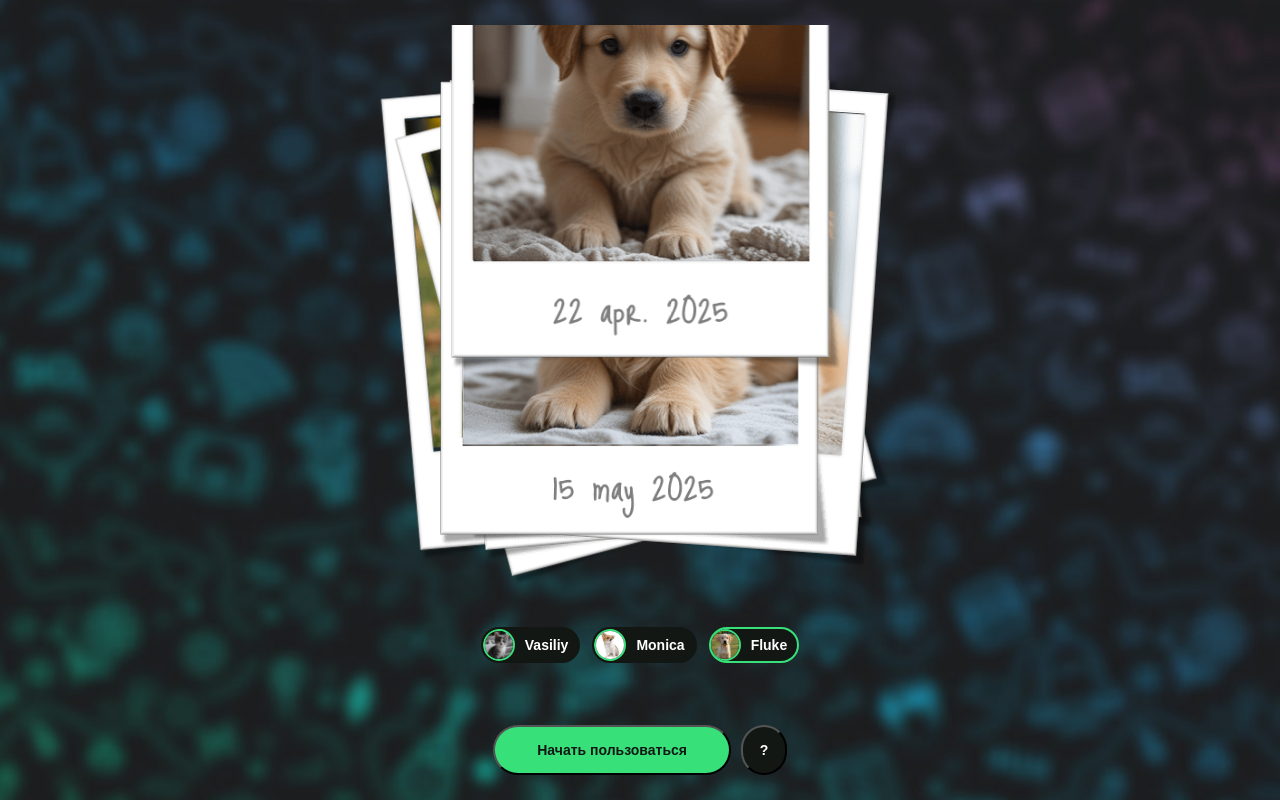
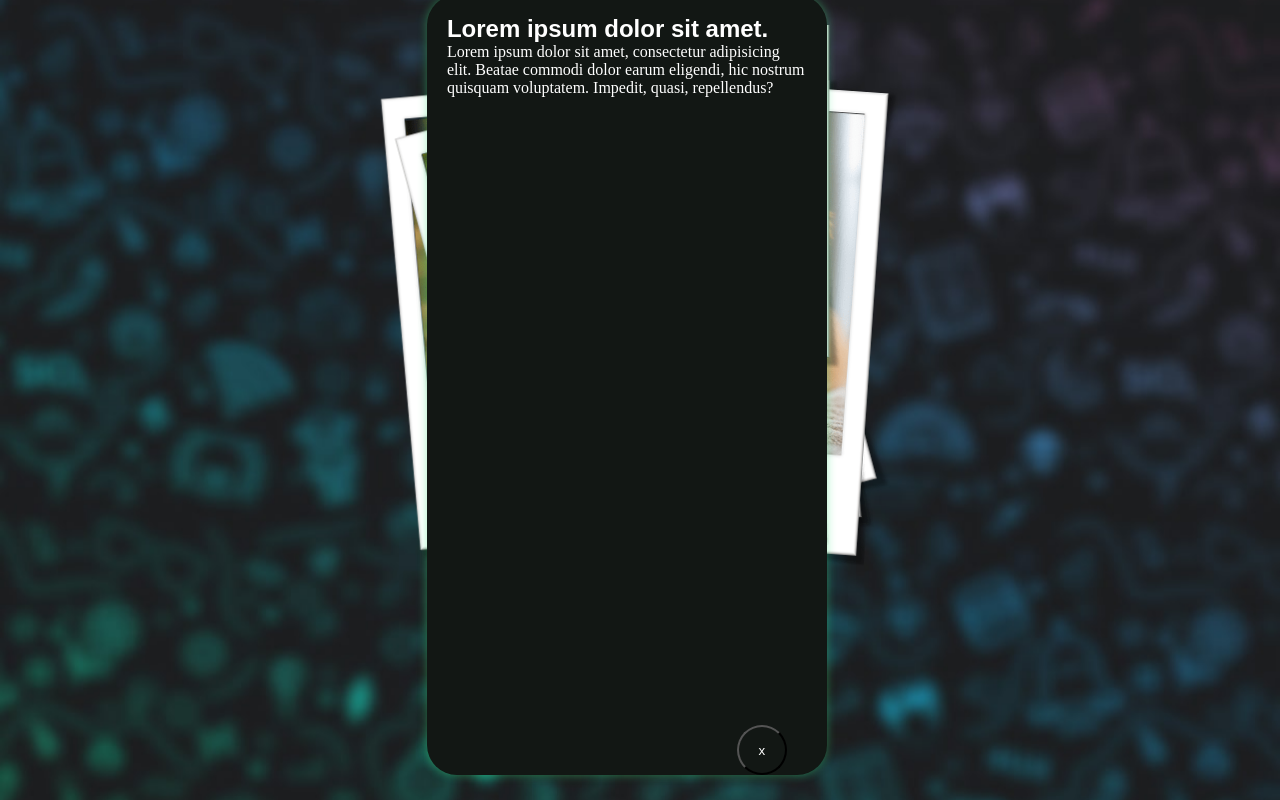
Before and after one commit to liakhim/my-vue2-project, a Vue app: page / in a window 1280 px wide. Built offline with nearby package versions, Linux system fonts and the light colour scheme; the HTML template or start-up script is replaced by a standard one.

Commit message:
add about block

```diff
--- a/src/components/Cover.vue
+++ b/src/components/Cover.vue
@@ -51,19 +51,20 @@
       <button style="width: 100%;">
         <span>Начать пользоваться</span>
       </button>
-      <button style="background: #121714; color: #ffffff; padding: 15px; width: 50px; height: 50px;margin-left: 10px;">
-        <span style="color: #fff;">?</span>
-      </button>
+      <div class="info-block-wrapper" style="position:relative;">
+        <InfoBlock/>
+      </div>
     </div>
   </div>
 </template>
 
 <script>
 import Cards from "@/components/Cards.vue";
+import InfoBlock from "@/components/InfoBlock.vue";
 
 export default {
   name: 'HelloWorld',
-  components: {Cards},
+  components: {Cards, InfoBlock},
   data() {
     return {
       offset: -650
--- /dev/null
+++ b/src/components/InfoBlock.vue
@@ -0,0 +1,53 @@
+<template>
+  <div class="info-block">
+    <div v-if="infoBlockStateOpen" class="info-block-open-state">
+      <div class="info-block-content">
+        <h2>Lorem ipsum dolor sit amet.</h2>
+        <p>Lorem ipsum dolor sit amet, consectetur adipisicing elit. Beatae commodi dolor earum eligendi, hic nostrum quisquam voluptatem. Impedit, quasi, repellendus?</p>
+      </div>
+    </div>
+    <button @click="infoBlockStateOpen = !infoBlockStateOpen" class="info-block-button" style="cursor: pointer;position: relative;background: #121714; color: #ffffff; border-radius: 50px; padding: 15px; width: 50px; height: 50px;margin-left: 10px;">
+      <span v-if="!infoBlockStateOpen" style="color: #fff;">?</span>
+      <span v-else style="color: #fff;">x</span>
+    </button>
+  </div>
+</template>
+<script>
+export default {
+  name: 'HelloWorld',
+  data() {
+    return {
+      infoBlockStateOpen: true
+    }
+  }
+}
+</script>
+<style lang="scss" scoped>
+.info-block-open-state {
+  position: relative;
+}
+.info-block-content {
+  padding: 20px;
+  position: relative;
+  width: 100%;
+  height: 100%;
+  color: #fff;
+  h2 {
+    font-family: Jem, sans-serif;
+  }
+}
+.info-block-open-state {
+  display: flex;
+  flex-direction: column;
+  align-items: flex-end;
+  justify-content: flex-end;
+  width: 400px;
+  height: 780px;
+  border-radius: 30px;
+  box-shadow: 0 0 10px #38E07A70;
+  position: absolute;
+  right: -40px;
+  bottom: 0;
+  background: #121714;
+}
+</style>
```
